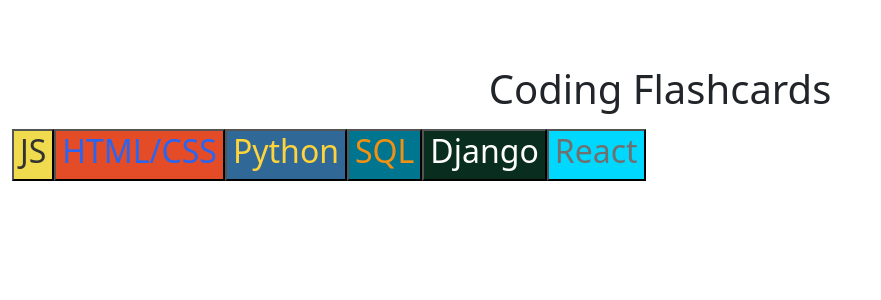
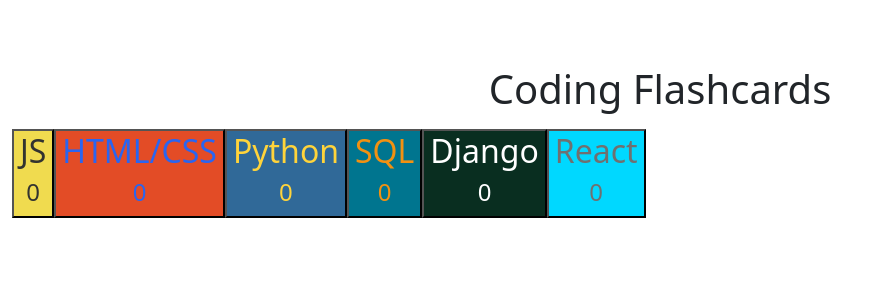
Before and after one commit to connor-hood/flashcard_fe, a React (Create React App) app: page / in a window 1280 px wide. Shown: the top 300 px of the page, without its empty margins (0-881 px from the left). Built offline with nearby package versions, Linux system fonts and the light colour scheme.

Commit message:
added card viewer and language selection components, working on selection page now

```diff
--- a/public/index.html
+++ b/public/index.html
@@ -24,7 +24,7 @@
       work correctly both with client-side routing and a non-root public URL.
       Learn how to configure a non-root public URL by running `npm run build`.
     -->
-    <title>React App</title>
+    <title>Coding Flashcards</title>
   </head>
   <body>
     <noscript>You need to enable JavaScript to run this app.</noscript>
--- /dev/null
+++ b/src/components/LanguageSelection/languageSelection.jsx
@@ -0,0 +1 @@
+import React from 'react'
--- a/src/components/app.jsx
+++ b/src/components/app.jsx
@@ -4,28 +4,36 @@ import './app.css'
 
 
 class App extends Component {
-    state = { }
+    state = {
+        cardCount: 0
+    }
     render() {
         return (
             <div className="container-fluid">
                 <TitleBar />
                 <button className="jsbutton">
                     <h2>JS</h2>
+                    <h4>{this.state.cardCount}</h4>
                 </button>
                 <button className="htcsbutton">
                     <h2>HTML/CSS</h2>
+                    <h4>{this.state.cardCount}</h4>
                 </button>
                 <button className="pybutton">
                     <h2>Python</h2>
+                    <h4>{this.state.cardCount}</h4>
                 </button>
                 <button className="sqlbutton">
                     <h2>SQL</h2>
+                    <h4>{this.state.cardCount}</h4>
                 </button>
                 <button className="djangobutton">
                     <h2>Django</h2>
+                    <h4>{this.state.cardCount}</h4>
                 </button>
                 <button className="reactbutton">
                     <h2>React</h2>
+                    <h4>{this.state.cardCount}</h4>
                 </button>
             </div>
         );
```
Also changed, not shown: src/components/CardViewer/cardViewer.jsx (added, +11 -0 lines), src/components/CardViewer/cardViewer.css (added), src/components/LanguageSelection/languageSelection.css (added).
